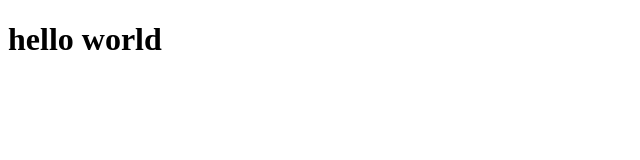
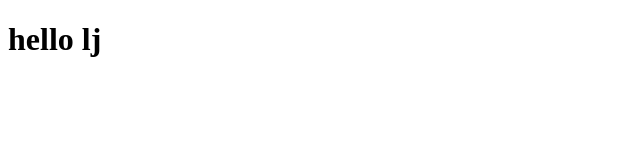
Before and after one commit to majordio/test, a plain HTML site: page index.html in a window 1280 px wide. Shown: the whole page, without its empty margins (0-640 px from the left). Drawn offline with Linux system fonts and the light colour scheme.

Commit message:
Update index.html

```diff
--- a/index.html
+++ b/index.html
@@ -5,6 +5,6 @@
     <meta name="viewport" content="width=device-width, initial-scale=1.0">
     <title>Document</title>
     <body>
-        <h1>hello world</h1>
+        <h1>hello lj</h1>
     </body>
 </html>
```
